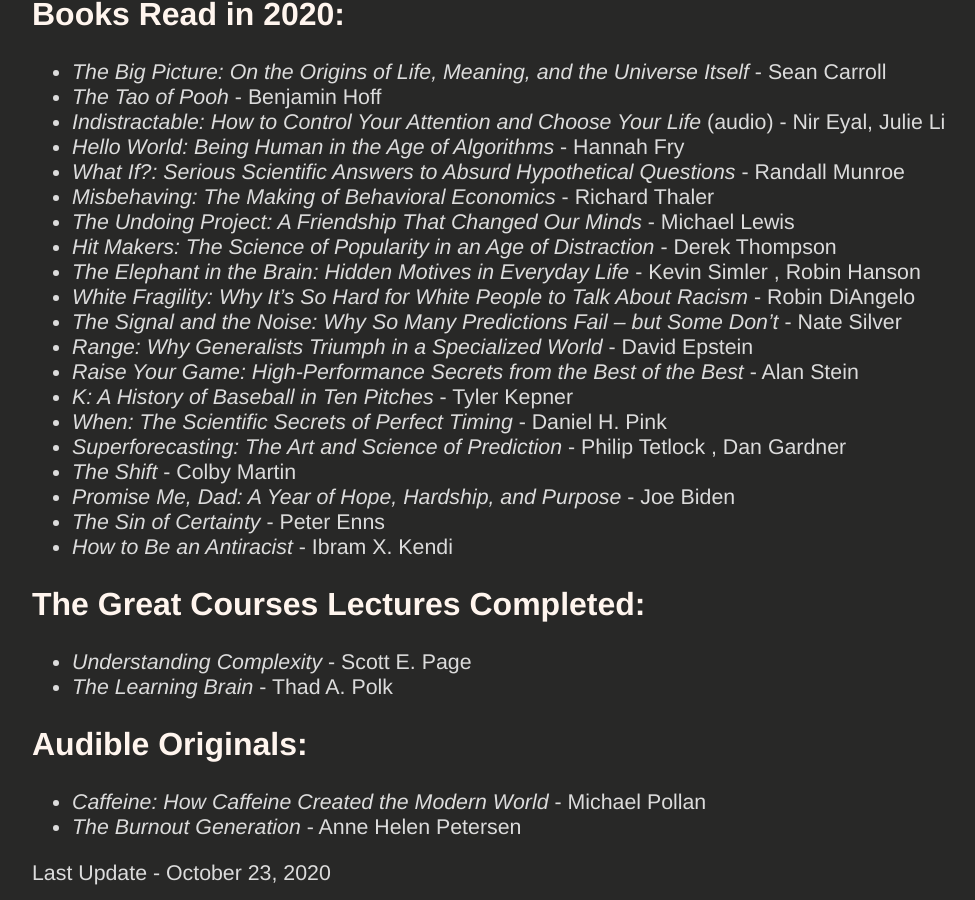
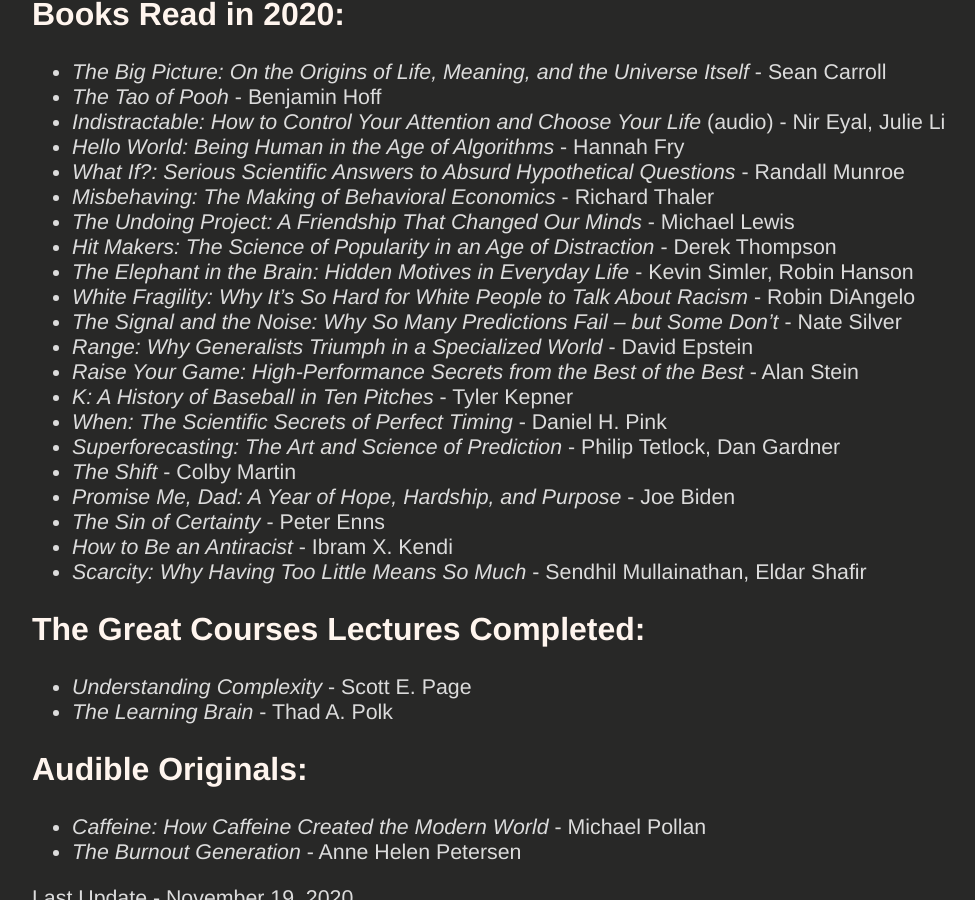
Before and after one commit to tjburch/tjburch.github.io, a Jekyll site: the page built from _other/2020readinglist.md, in a window 1280 px wide and 900 px high, scrolled down 491 px. Shown: the whole window, without its empty margins (32-1007 px from the left). Built offline with Jekyll 4.4.1, drawn with Linux system fonts in a browser that asks for light colours; comment, search, counter and statistics services are not loaded.

Commit message:
Add Scarcity book

```diff
--- a/_other/2020readinglist.md
+++ b/_other/2020readinglist.md
@@ -16,18 +16,19 @@
 - _Misbehaving: The Making of Behavioral Economics_ - Richard Thaler
 - _The Undoing Project: A Friendship That Changed Our Minds_ - Michael Lewis
 - _Hit Makers: The Science of Popularity in an Age of Distraction_ - Derek Thompson
-- _The Elephant in the Brain: Hidden Motives in Everyday Life_ - Kevin Simler , Robin Hanson
+- _The Elephant in the Brain: Hidden Motives in Everyday Life_ - Kevin Simler, Robin Hanson
 - _White Fragility: Why It's So Hard for White People to Talk About Racism_ - Robin DiAngelo
 - _The Signal and the Noise: Why So Many Predictions Fail -- but Some Don't_ - Nate Silver
 - _Range: Why Generalists Triumph in a Specialized World_ - David Epstein
 - _Raise Your Game: High-Performance Secrets from the Best of the Best_ - Alan Stein
 - _K: A History of Baseball in Ten Pitches_ - Tyler Kepner
 - _When: The Scientific Secrets of Perfect Timing_ - Daniel H. Pink
-- _Superforecasting: The Art and Science of Prediction_ - Philip Tetlock , Dan Gardner
+- _Superforecasting: The Art and Science of Prediction_ - Philip Tetlock, Dan Gardner
 - _The Shift_ - Colby Martin
 - _Promise Me, Dad: A Year of Hope, Hardship, and Purpose_ - Joe Biden
 - _The Sin of Certainty_  - Peter Enns
 - _How to Be an Antiracist_ - Ibram X. Kendi
+- _Scarcity: Why Having Too Little Means So Much_ - Sendhil Mullainathan, Eldar Shafir
 
 ## The Great Courses Lectures Completed:
 
@@ -39,4 +40,4 @@
 - _Caffeine: How Caffeine Created the Modern World_ - Michael Pollan
 - _The Burnout Generation_ - Anne Helen Petersen
 
-Last Update - October 23, 2020
+Last Update - November 19, 2020
```
